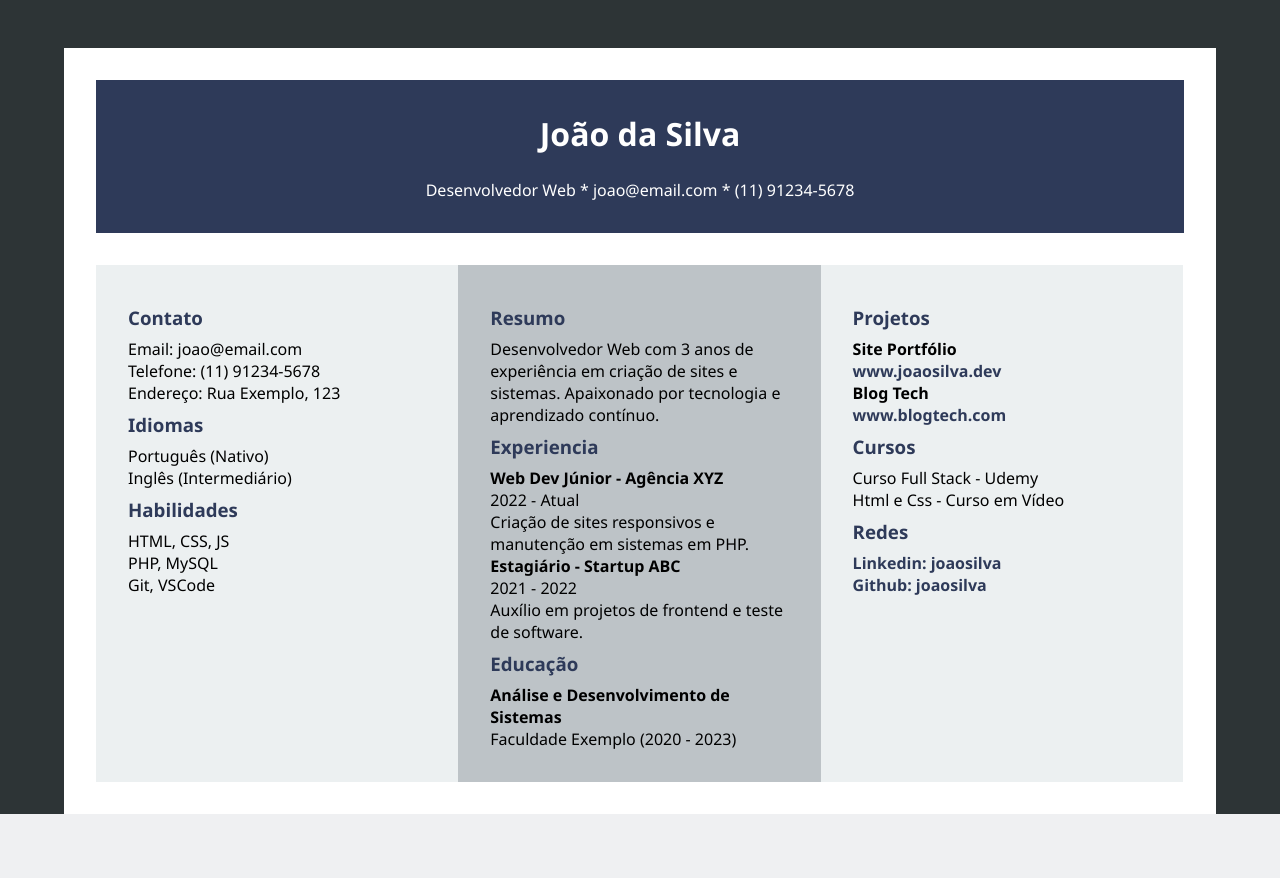
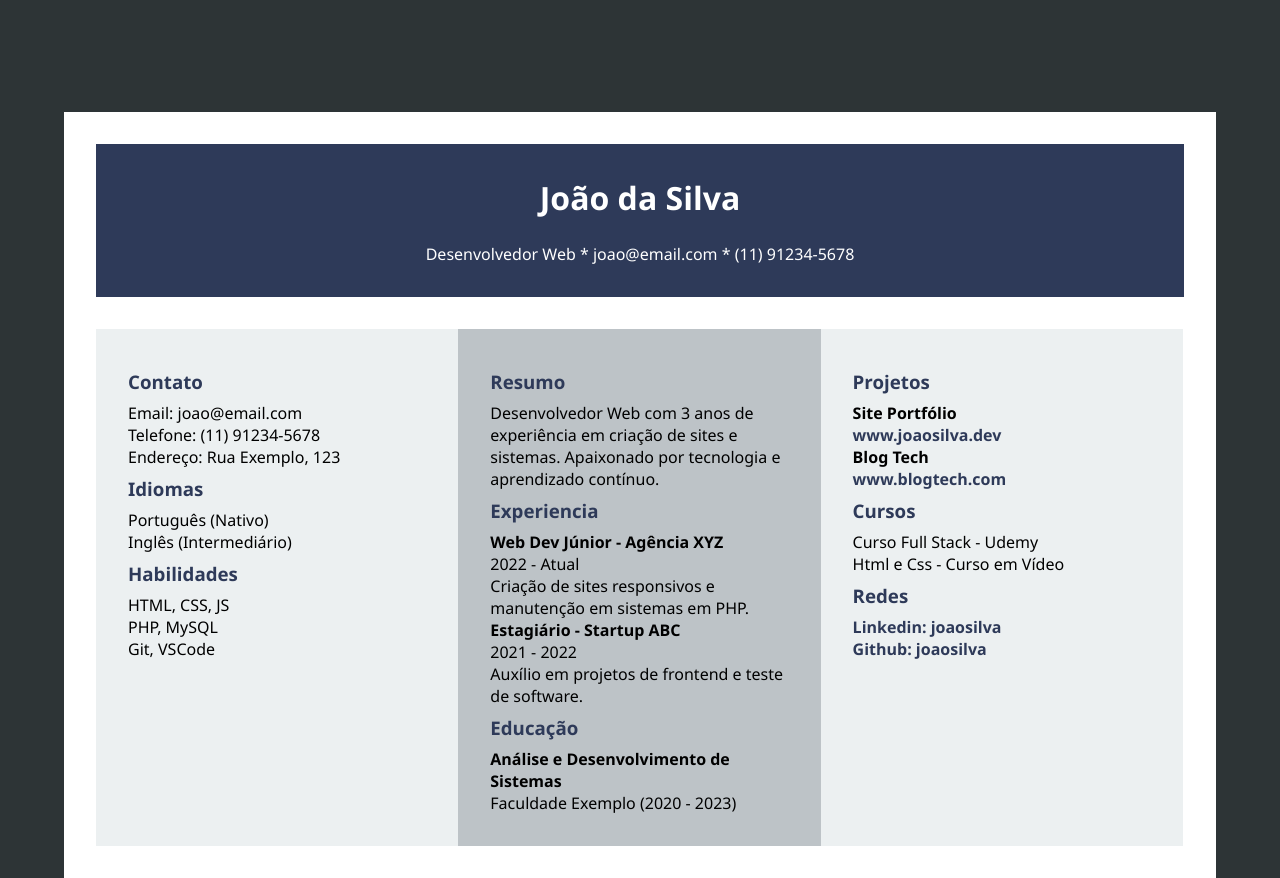
Before and after one commit to dmm76/programador-web, a PHP site: page /Curriculo4/curriculo4.html in a window 1280 px wide. Before the commit the page ends 814 px from the top, so only its background shows below. Run offline with PHP 8.4, Linux system fonts and the light colour scheme.

```diff
--- a/Curriculo4/css/stilo.css
+++ b/Curriculo4/css/stilo.css
@@ -30,7 +30,7 @@ a:hover {
 	/*border: 1px solid black;*/
 	width: 90%;
 	margin: auto;
-	margin-top: 3rem;
+	margin-top: 7rem;
 }
 
 .card-header{
--- a/Curriculo4/curriculo4.html
+++ b/Curriculo4/curriculo4.html
@@ -10,7 +10,6 @@
 			<h1>João da Silva</h1>
 			<p>Desenvolvedor Web * joao@email.com * (11) 91234-5678</p>
 		</div>
-
 		<div class="cards-secundarios">
 			<div class="card-esquerda">
 				<div class="linha">
@@ -73,8 +72,6 @@
 				</div>
 			</div>
 		</div>
-
 	</div>
-
 </body>
 </html>
```
Lines whose indentation alone changed are shown as unchanged.
